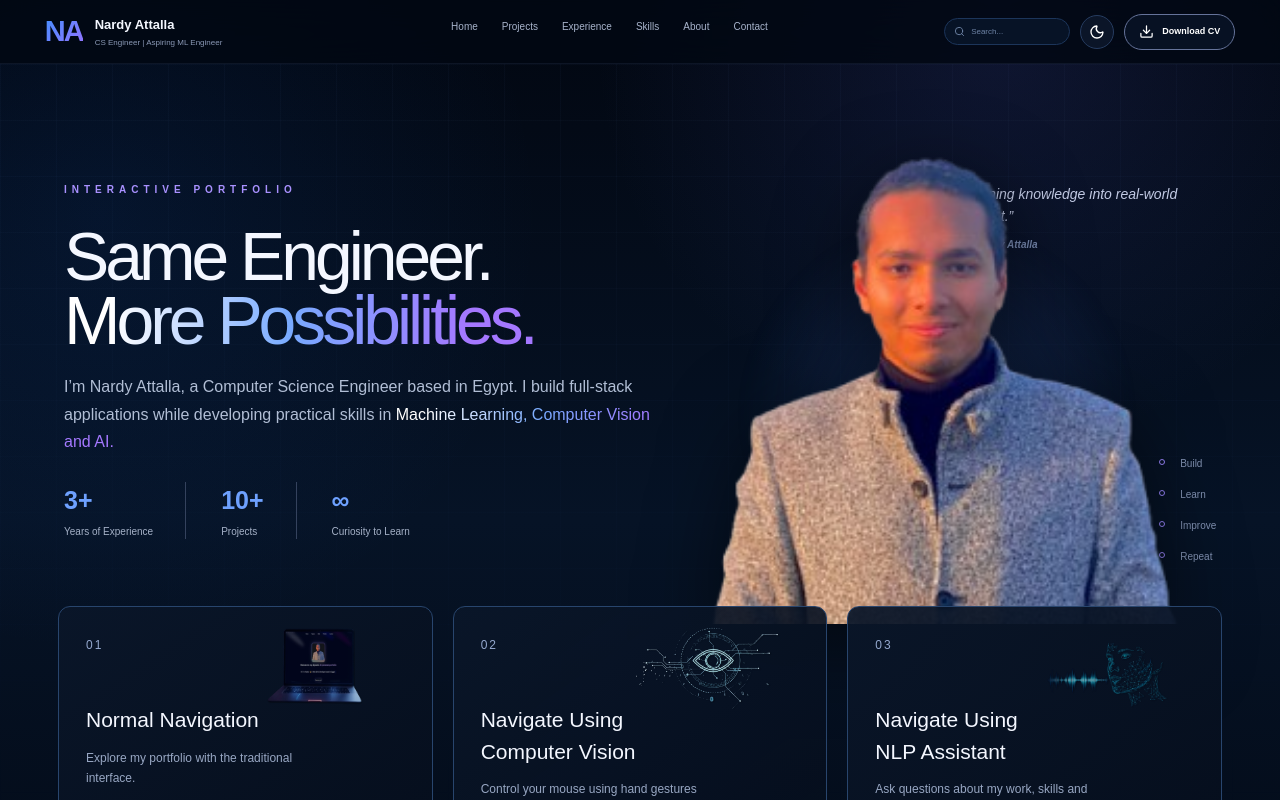
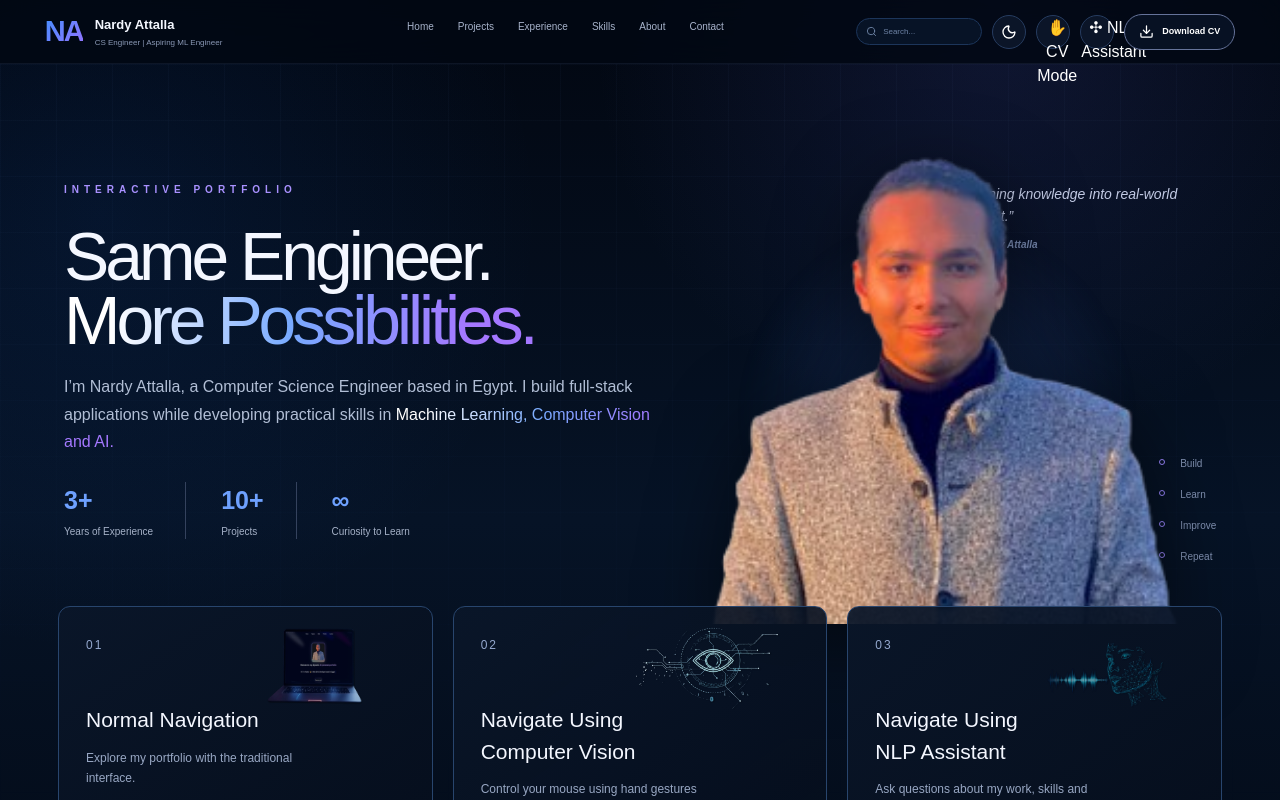
Before and after one commit to Nardy11/AI-Interactive-Portfolio, a Next.js app in the folder portfolio/: page / in a window 1280 px wide. Shown: the top 800 px of the page. Built offline with nearby package versions, Linux system fonts and the light colour scheme.

Commit message:
feat: expose CV and NLP modes in shared navigation

```diff
--- a/portfolio/components/PortfolioPages.tsx
+++ b/portfolio/components/PortfolioPages.tsx
@@ -1,6 +1,7 @@
 "use client";
 import type { ReactNode } from "react";
 import { Download, Github, Linkedin, Mail, Moon, Search, Sun } from "lucide-react";
+import InteractiveModes, { InteractiveMode } from "./InteractiveModes";
 import { useEffect, useState } from "react";
 import { usePathname } from "next/navigation";
 import styles from "./PortfolioPages.module.css";
@@ -9,10 +10,14 @@
 
 export default function SiteHeader({
   active,
-  interactive = false,
+  interactive = true,
+  mode = "none",
+  onModeChange,
 }: {
   active?: string;
   interactive?: boolean;
+  mode?: InteractiveMode;
+  onModeChange?: (mode: InteractiveMode) => void;
 }) {
   const pathname = usePathname();
   const [dark, setDark] = useState(true);
@@ -67,8 +72,12 @@ export default function SiteHeader({
           {dark ? <Moon size={16} /> : <Sun size={16} />}
         </button>
 
-        {interactive && <a href="/cv" className={styles.modeButton}>✋ CV Mode</a>}
-        {interactive && <a href="/nlp" className={styles.modeButton}>✣ NLP Assistant</a>}
+        {interactive && onModeChange && (
+          <>
+            <button type="button" className={`${styles.modeButton} ${mode === "cv" ? styles.modeButtonActive : ""}`} onClick={() => onModeChange(mode === "cv" ? "none" : "cv")}>✋ CV Mode</button>
+            <button type="button" className={`${styles.modeButton} ${mode === "nlp" ? styles.modeButtonActive : ""}`} onClick={() => onModeChange(mode === "nlp" ? "none" : "nlp")}>✣ NLP Assistant</button>
+          </>
+        )}
 
         <a href="/full_stack_cv_edited.pdf" target="_blank" rel="noreferrer" className={styles.headerCv}>
           <Download size={15} /> Download CV
@@ -104,7 +113,7 @@ export function Footer({ variant = "default" }: { variant?: "default" | "dashboa
 export function PageFrame({
   active,
   children,
-  interactive = false,
+  interactive = true,
   variant = "default",
 }: {
   active: string;
@@ -112,11 +121,14 @@ export function PageFrame({
   interactive?: boolean;
   variant?: "default" | "dashboard";
 }) {
+  const [mode, setMode] = useState<InteractiveMode>("none");
+
   return (
     <div className={styles.page}>
-      <SiteHeader active={active} interactive={interactive} />
+      <SiteHeader active={active} interactive={interactive} mode={mode} onModeChange={setMode} />
       {children}
       <Footer variant={variant} />
+      <InteractiveModes mode={mode} onModeChange={setMode} />
     </div>
   );
 }
```
